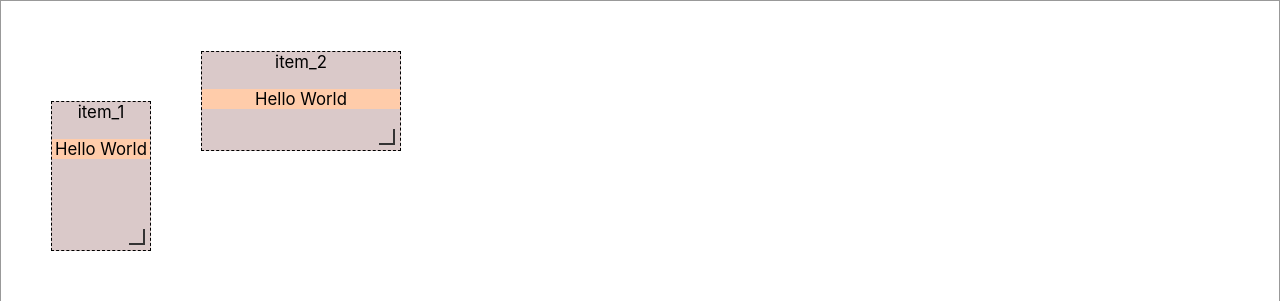
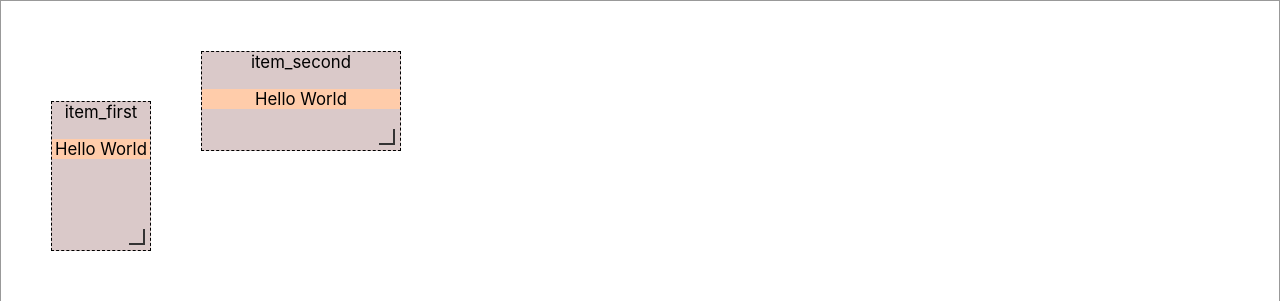
Before and after one commit to kschaer/draggable-portfolio, a React (Create React App) app: page / in a window 1280 px wide. Shown: the top 301 px of the page. Built offline with nearby package versions, Linux system fonts and the light colour scheme.

Commit message:
pass initial layout with props

```diff
--- a/src/App.tsx
+++ b/src/App.tsx
@@ -3,25 +3,13 @@ import "./App.css";
 
 import DropArea from "./components/DropArea";
 
+import { items } from "./components/items";
+
 class App extends Component {
   render() {
     return (
       <div className="App">
-        {/* <header className="App-header">
-          <img src={logo} className="App-logo" alt="logo" />
-          <p>
-            Edit <code>src/App.tsx</code> and save to reload.
-          </p>
-          <a
-            className="App-link"
-            href="https://reactjs.org"
-            target="_blank"
-            rel="noopener noreferrer"
-          >
-            Learn React
-          </a>
-        </header> */}
-        <DropArea />
+        <DropArea items={items} />
       </div>
     );
   }
--- a/src/components/DropArea.js
+++ b/src/components/DropArea.js
@@ -1,7 +1,6 @@
 import React from "react";
 import ReactDOM from "react-dom";
 
-import Draggable from "./Draggable";
 import Test from "./test";
 // drop area Component
 class DropArea extends React.Component {
@@ -9,27 +8,13 @@ class DropArea extends React.Component {
     super(props);
 
     this.state = {
-      list: [
-        {
-          id: 1,
-          isDragging: false,
-          isResizing: false,
-          top: 100,
-          left: 50,
-          width: 100,
-          height: 150
-        },
-        {
-          id: 2,
-          isDragging: false,
-          isResizing: false,
-          top: 50,
-          left: 200,
-          width: 200,
-          height: 100
+      list: []
+    };
   }
-      ]
-    };
+
+  componentDidMount() {
+    const { items } = this.props;
+    this.setState({ list: items });
   }
   onDragOver(e) {
     console.log("DropArea.onDragOver");
@@ -91,9 +76,8 @@ class DropArea extends React.Component {
     this.setState(newState);
   }
   render() {
-    let items = [];
-    for (let item of this.state.list) {
-      items.push(
+    const { items } = this.props;
+    const draggables = items.map(item => (
       <Test
         ref={"node_" + item.id}
         key={item.id}
@@ -108,8 +92,7 @@ class DropArea extends React.Component {
         updateStateResizing={this.updateStateResizing.bind(this)}
         funcResizing={this.funcResizing.bind(this)}
       />
-      );
-    }
+    ));
 
     return (
       <div
@@ -117,7 +100,7 @@ class DropArea extends React.Component {
         onDragOver={this.onDragOver.bind(this)}
         onDrop={this.onDrop.bind(this)}
       >
-        {items}
+        {draggables}
       </div>
     );
   }
--- /dev/null
+++ b/src/components/items.ts
@@ -0,0 +1,30 @@
+interface Item {
+  id: string;
+  isDragging: boolean;
+  isResizing: boolean;
+  top: number;
+  left: number;
+  width: number;
+  height: number;
+}
+
+export const items: Array<Item> = [
+  {
+    id: "first",
+    isDragging: false,
+    isResizing: false,
+    top: 100,
+    left: 50,
+    width: 100,
+    height: 150
+  },
+  {
+    id: "second",
+    isDragging: false,
+    isResizing: false,
+    top: 50,
+    left: 200,
+    width: 200,
+    height: 100
+  }
+];
```
Lines whose indentation alone changed are shown as unchanged.
